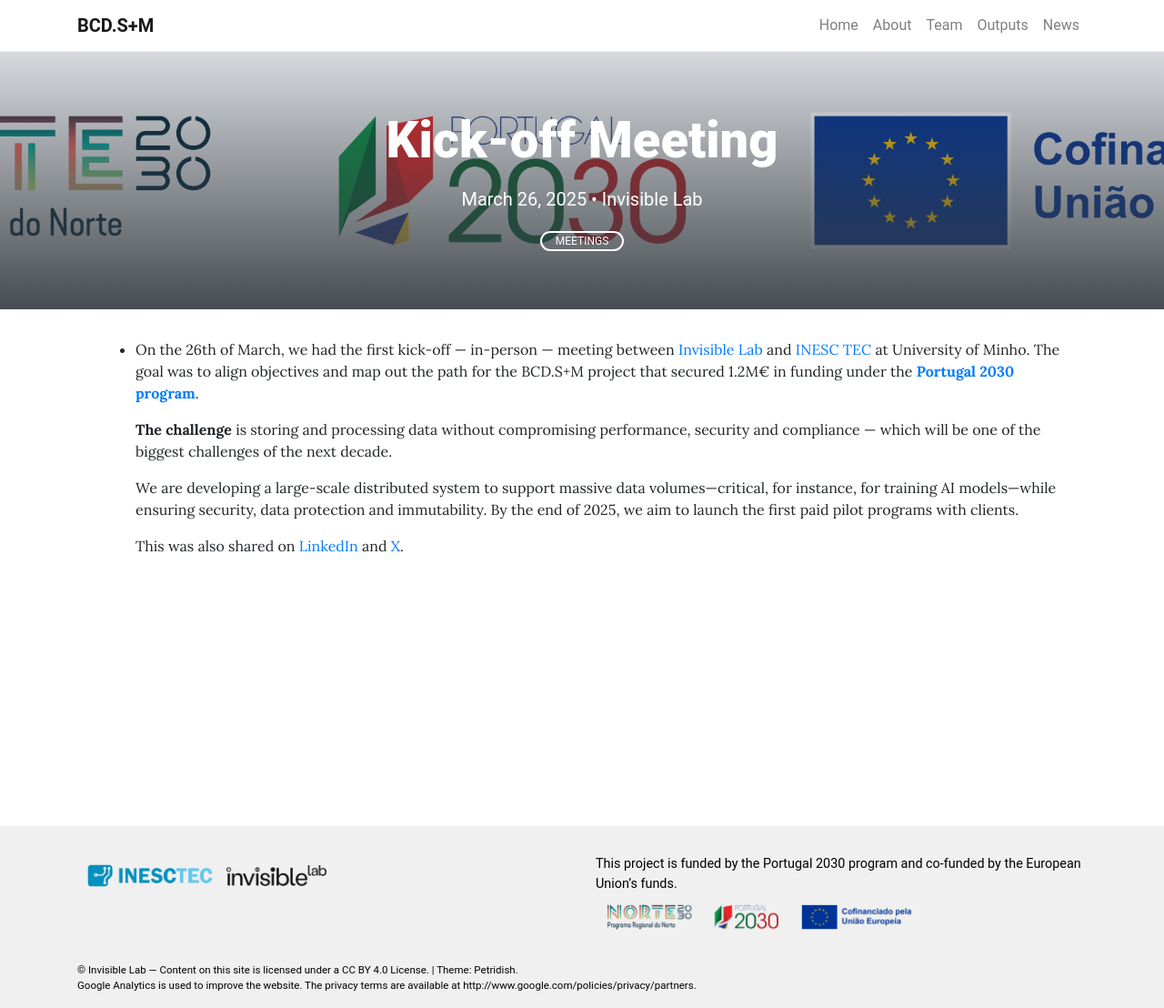
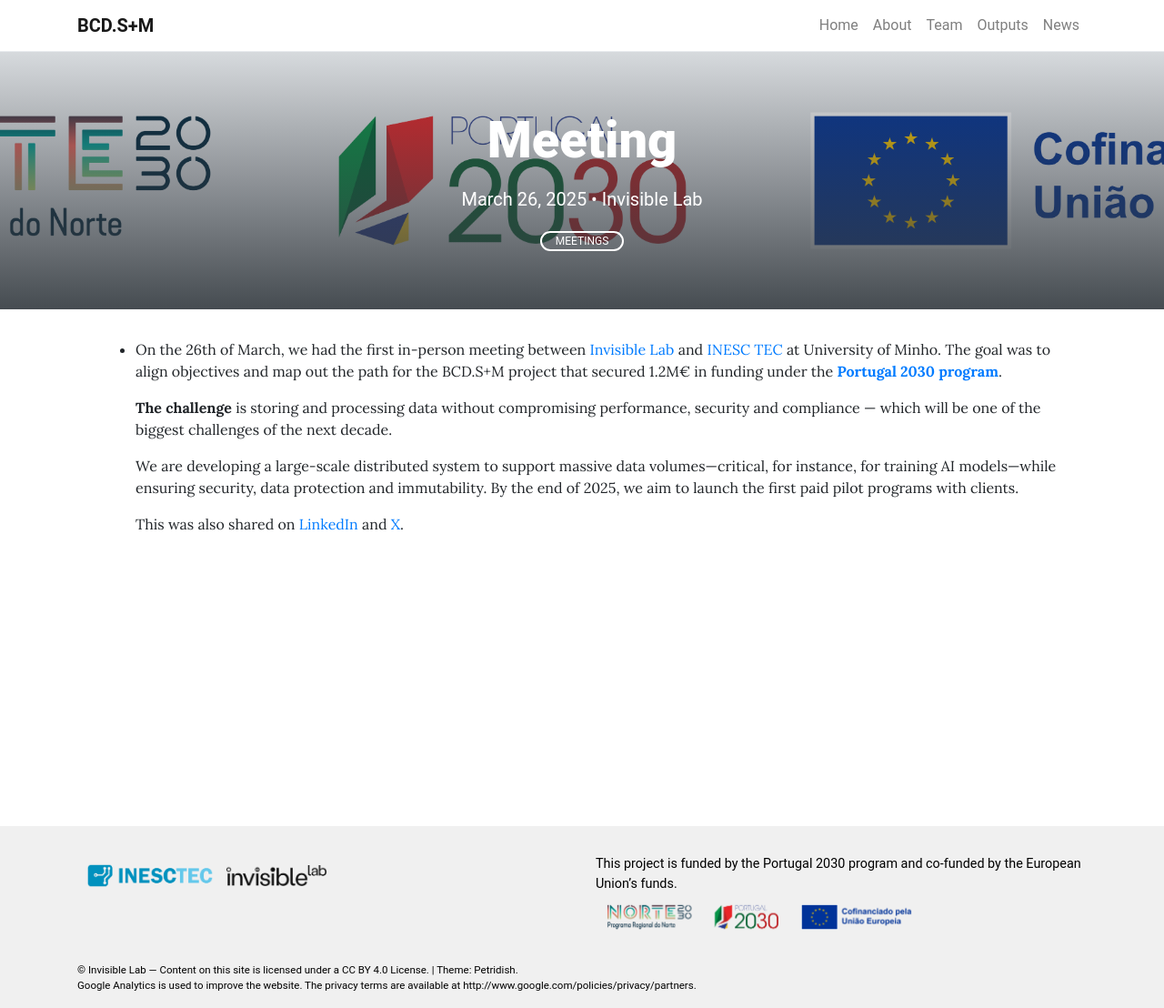
Before and after one commit to invisiblelab-dev/invisible-storage-project-website, a Jekyll site: the page built from _posts/2025-03-26-kickoffmeeting.md, in a window 1280 px wide. Shown: the whole page at 91% size. Built offline with Jekyll 4.4.1, drawn with Linux system fonts in a browser that asks for light colours.

Commit message:
Update 2025-03-26-kickoffmeeting.md
Adjusts meeting details.

```diff
--- a/_posts/2025-03-26-kickoffmeeting.md
+++ b/_posts/2025-03-26-kickoffmeeting.md
@@ -1,5 +1,5 @@
 ---
-title: Kick-off Meeting
+title: Meeting
 date: 2025-03-26
 description:
 background: /assets/img/NORTE2030.png
@@ -7,7 +7,7 @@
 categories: [Meetings]
 ---
 
-- On the 26th of March, we had the first kick-off — in-person — meeting between [Invisible Lab](https://invisiblelab.dev) and [INESC TEC](https://www.inesctec.pt/en) at University of Minho. The goal was to align objectives and map out the path for the BCD.S+M project that secured 1.2M€ in funding under the [**Portugal 2030 program**](https://drive.google.com/file/d/1blakHFL5KAPyrGsOl1c36D_Fn9MHsvKF/view?usp=sharing).
+- On the 26th of March, we had the first in-person meeting between [Invisible Lab](https://invisiblelab.dev) and [INESC TEC](https://www.inesctec.pt/en) at University of Minho. The goal was to align objectives and map out the path for the BCD.S+M project that secured 1.2M€ in funding under the [**Portugal 2030 program**](https://drive.google.com/file/d/1blakHFL5KAPyrGsOl1c36D_Fn9MHsvKF/view?usp=sharing).
 
     **The challenge** is storing and processing data without compromising performance, security and compliance — which will be one of the biggest challenges of the next decade.
 
```
